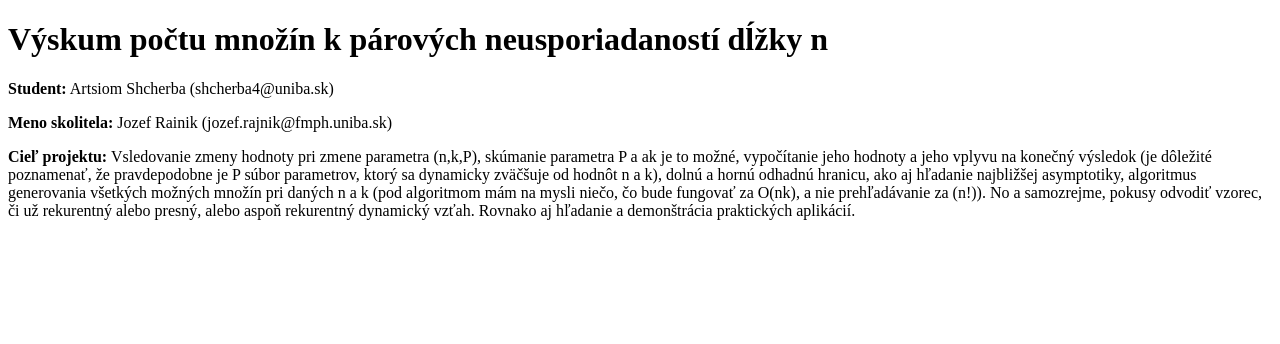
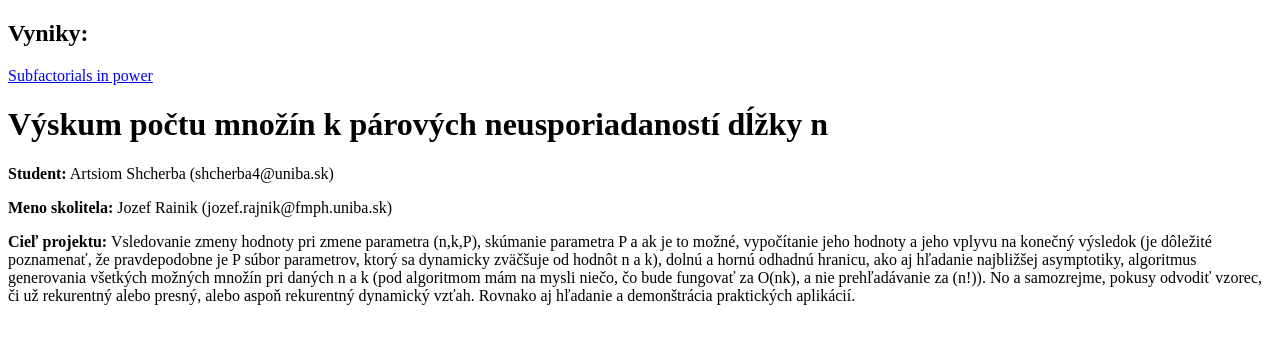
Before and after one commit to ArtsiomShcherba/subfactorials, a plain HTML site: page index.html in a window 1280 px wide. Drawn offline with Linux system fonts and the light colour scheme.

Commit message:
Added link to investigation

```diff
--- a/index.html
+++ b/index.html
@@ -6,6 +6,8 @@
 </head>
 
 <body>
+    <h2>Vyniky:</h2>
+    <a href="Rocnikovy.pdf" target="_blank" download>Subfactorials in power</a>
 
     <h1>Výskum počtu množín k párových neusporiadaností dĺžky n </h1>
     <p><b>Student:</b> Artsiom Shcherba (shcherba4@uniba.sk)</h2>
```
